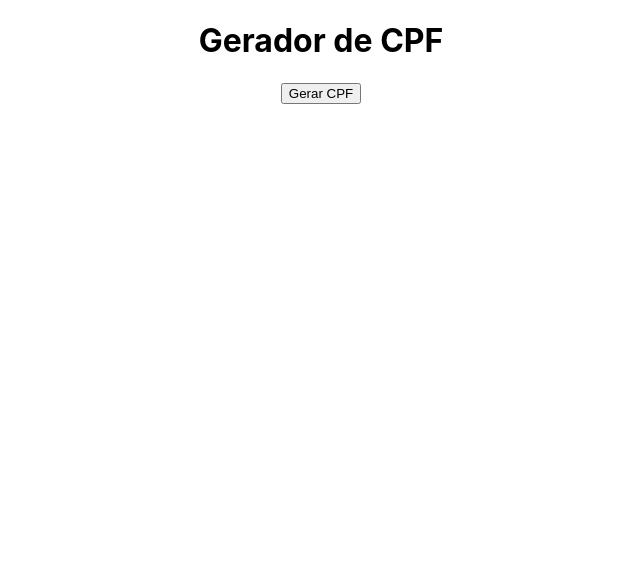
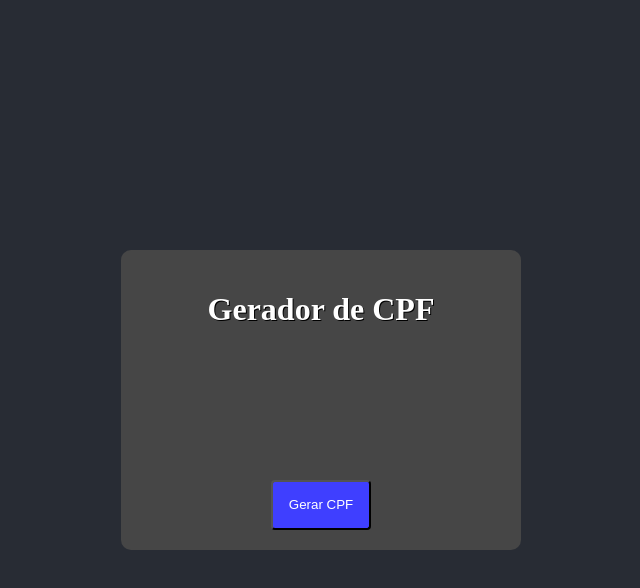
Before and after one commit to guilhenry/Gerador-de-cpf, a React (Create React App) app: page / in a window 1280 px wide. Shown: the top 588 px of the page, without its empty margins (319-959 px from the left). Built offline with nearby package versions, Linux system fonts and the light colour scheme.

Commit message:
estilização com css

```diff
--- a/src/App.css
+++ b/src/App.css
@@ -1,38 +1,44 @@
-.App {
-  text-align: center;
-}
-
-.App-logo {
-  height: 40vmin;
-  pointer-events: none;
-}
-
-@media (prefers-reduced-motion: no-preference) {
-  .App-logo {
-    animation: App-logo-spin infinite 20s linear;
-  }
-}
-
-.App-header {
+.App{
   background-color: #282c34;
   min-height: 100vh;
   display: flex;
-  flex-direction: column;
   align-items: center;
   justify-content: center;
-  font-size: calc(10px + 2vmin);
+}
+
+.info{
+  display: flex;
+  align-items:center;
+  justify-content:space-around;
+  flex-direction: column;
+  width: 400px;
+  height: 300px;
+  background-color: #464646;
+  border-radius: 10px;
+}
+.displayCpf{
+  display: flex;
+  align-items: center;
+  justify-content: center;
+  background-color: antiquewhite;
+  height: 50px;
+}
+button img{
+  height: 15px;
+}
+.botao1{
+  margin-left: 5px;
+  background-color: rgb(39, 39, 220);
+}
+.titulo{
+  font-family: 'Times New Roman', Times, serif;
+  color: white;
+  text-shadow: 1px 1px black;
+}
+.botao{
+  width: 100px;
+  height: 50px;
+  background-color: rgb(63, 63, 255);
+  border-radius: 4px ;
   color: white;
 }
-
-.App-link {
-  color: #61dafb;
-}
-
-@keyframes App-logo-spin {
-  from {
-    transform: rotate(0deg);
-  }
-  to {
-    transform: rotate(360deg);
-  }
-}
--- a/src/App.js
+++ b/src/App.js
@@ -1,4 +1,3 @@
-import logo from './logo.svg';
 import './App.css';
 import Gerador from './componentes/gerador';
 
```
